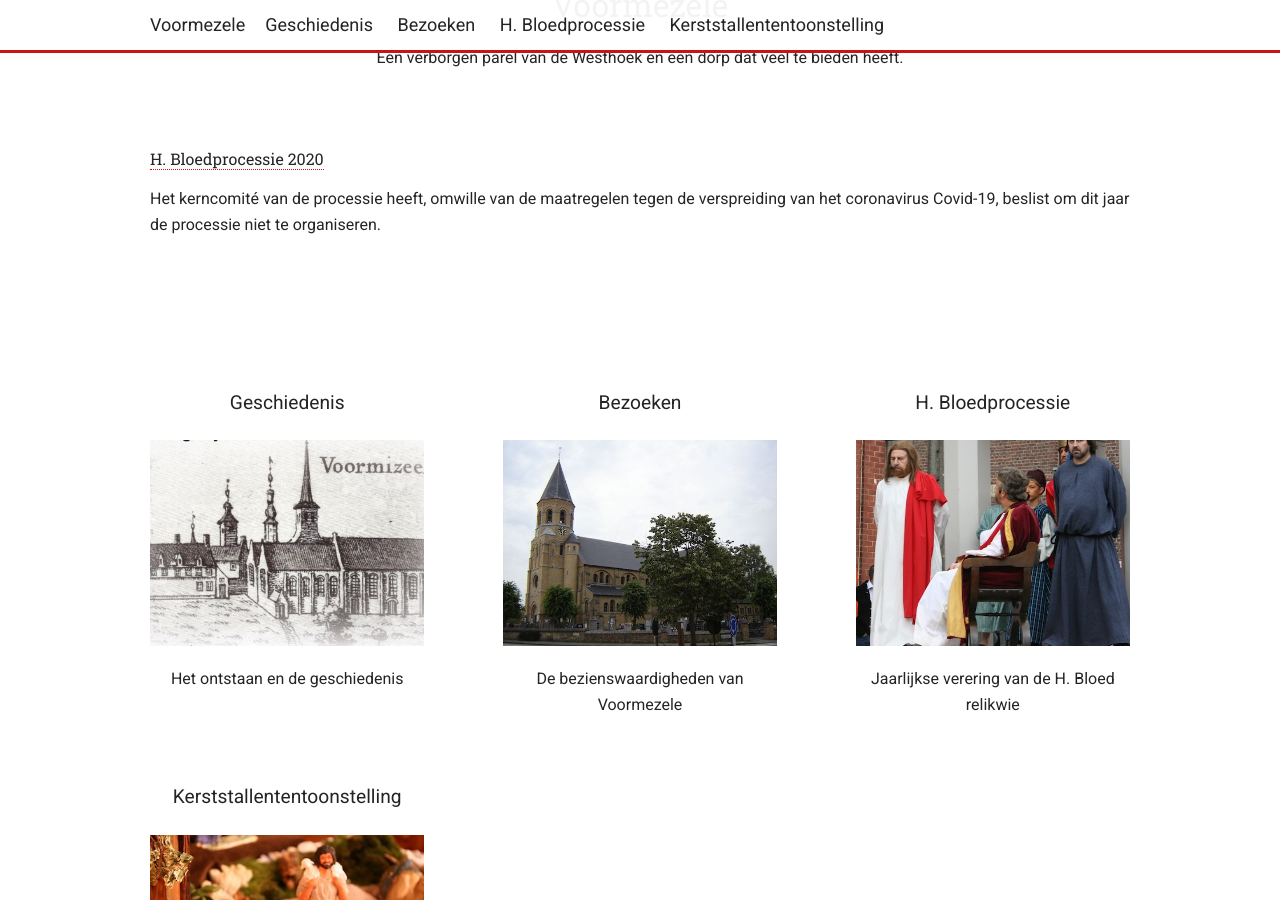
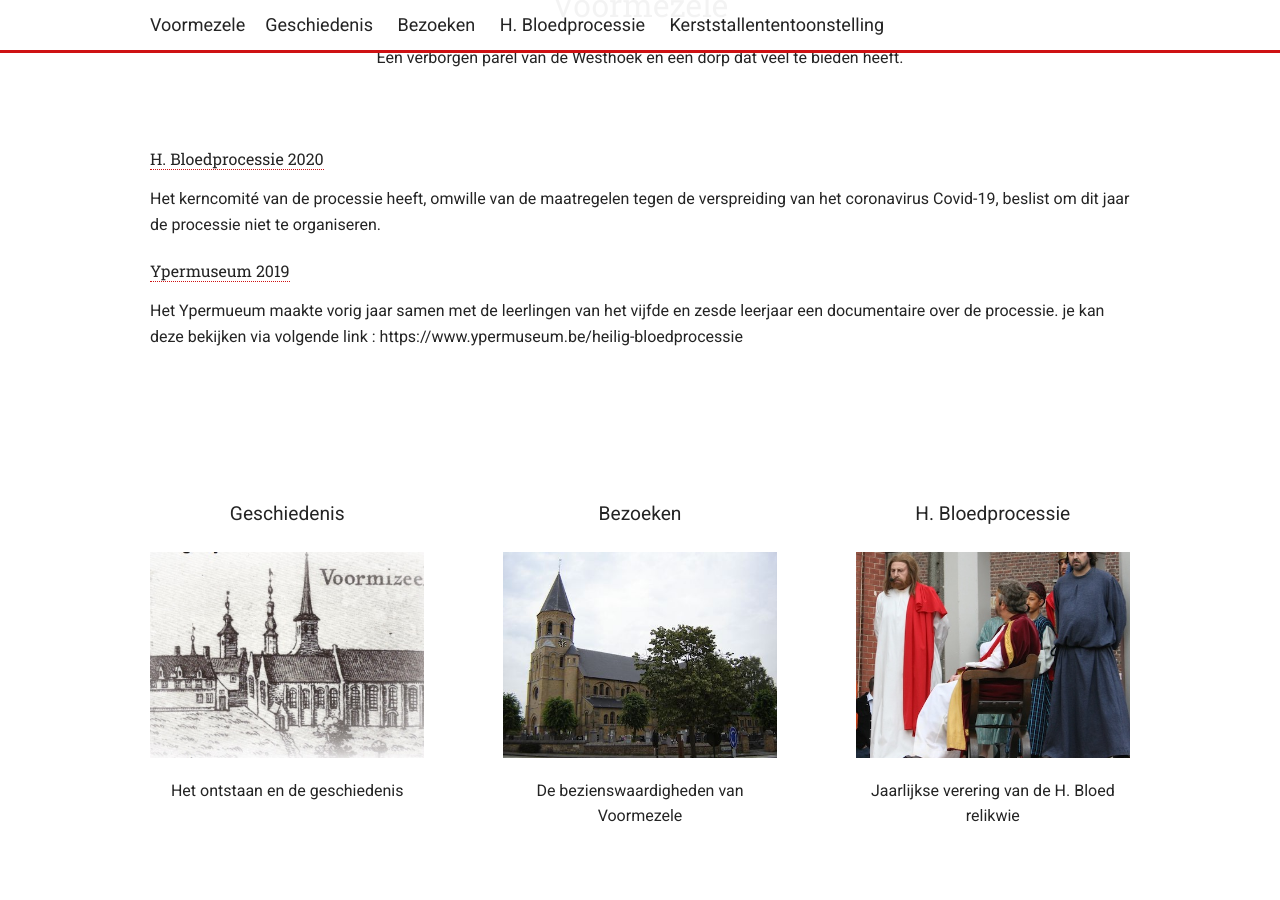
Before and after one commit to dannycuvelier/voormezele.github.io, a Jekyll site: the page built from index.html, in a window 1280 px wide and 900 px high, scrolled down 646 px. Built offline with Jekyll 4.4.1, drawn with Linux system fonts in a browser that asks for light colours.

Commit message:
update Ypermuseum 26 05 2020

```diff
--- a/_data/announcements.json
+++ b/_data/announcements.json
@@ -3,5 +3,14 @@
         "title": "H. Bloedprocessie 2020",
         "description": "Het kerncomité van de processie heeft, omwille van de maatregelen tegen de verspreiding van het coronavirus Covid-19, beslist om dit jaar de processie niet te organiseren.",
         "link": "https://www.ypermuseum.be/heilig-bloedprocessie"
-    }
+
+    },
+
+    {
+        "title": "Ypermuseum 2019",
+        "description": "Het Ypermueum maakte vorig jaar samen met de leerlingen van het vijfde en zesde leerjaar een documentaire over de processie. je kan deze bekijken via volgende link : https://www.ypermuseum.be/heilig-bloedprocessie",
+        "link": "https://www.ypermuseum.be/heilig-bloedprocessie"
+
+   }
+
 ]
```
